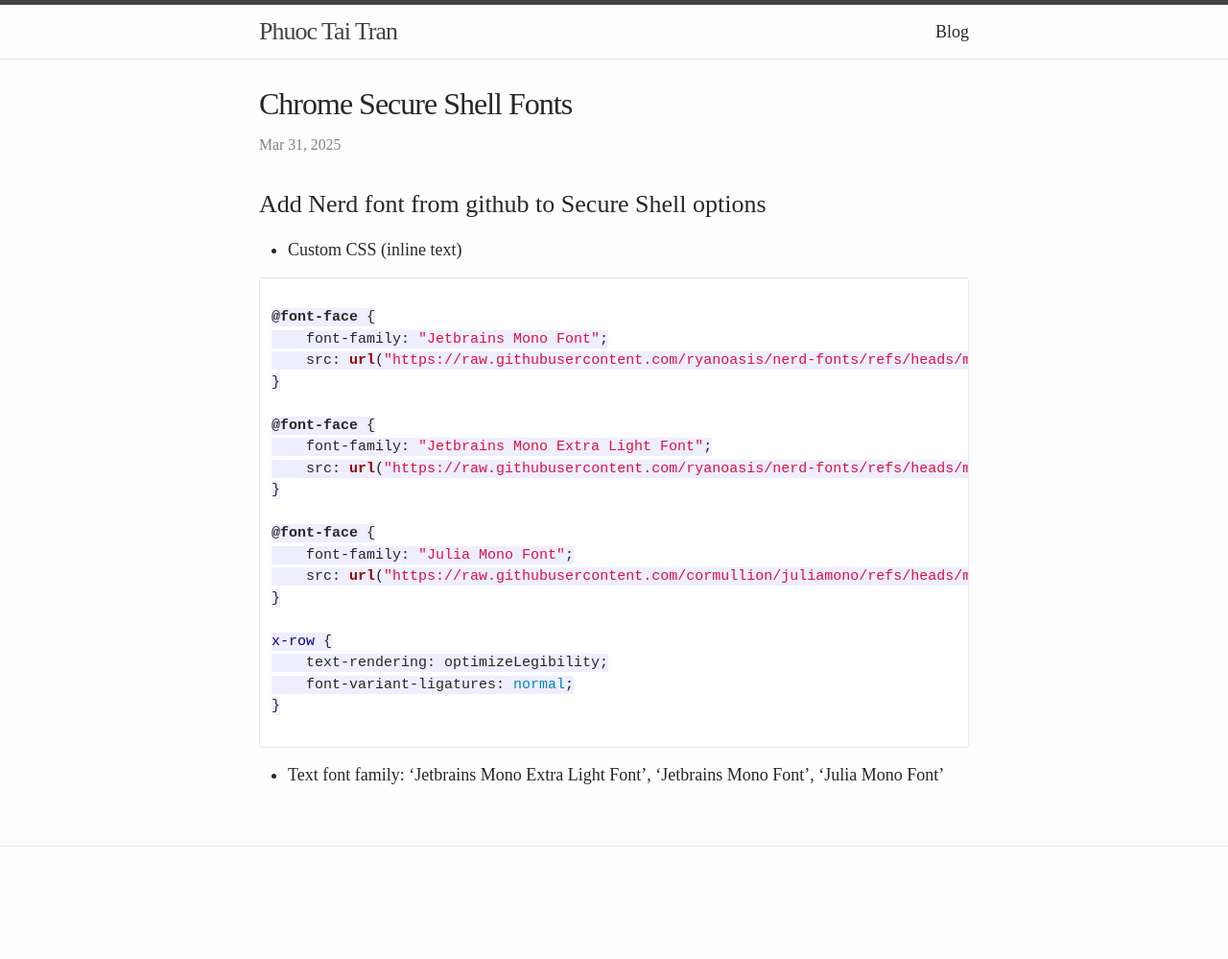
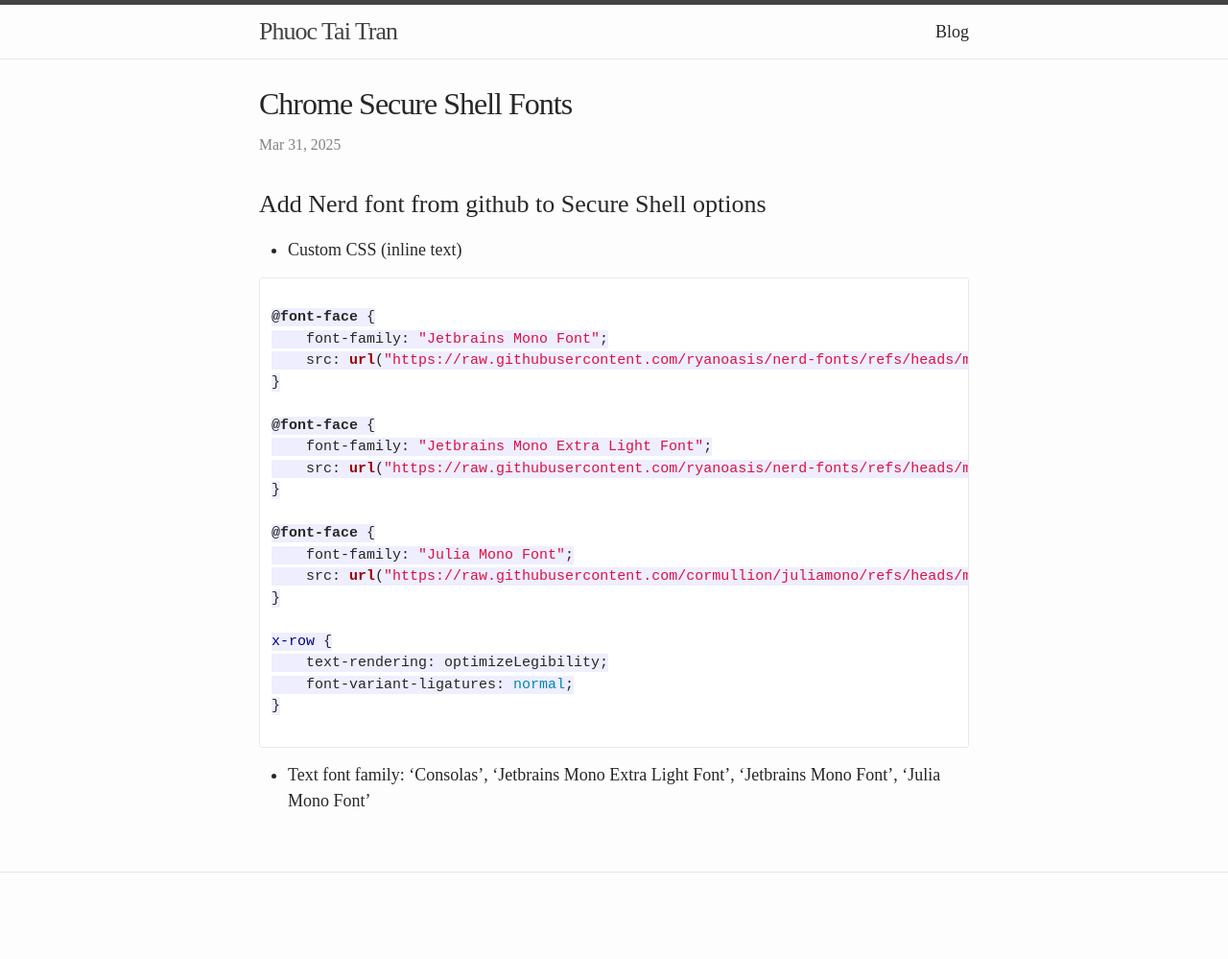
Before and after one commit to jkoz/jkoz.github.io, a Jekyll site: the page built from _posts/2025-03-31-chrome-secure-shell-fonts.md, in a window 1280 px wide. Shown: the whole page at 96% size. Built offline with Jekyll 4.4.1, drawn with Linux system fonts in a browser that asks for light colours; some web fonts are replaced; before the commit the page ends 972 px from its top, so only the background shows below that.

Commit message:
roll back to consolas

````diff
--- a/_posts/2025-03-31-chrome-secure-shell-fonts.md
+++ b/_posts/2025-03-31-chrome-secure-shell-fonts.md
@@ -33,4 +33,4 @@ x-row {
 
 ```
 
-- Text font family:  'Jetbrains Mono Extra Light Font', 'Jetbrains Mono Font', 'Julia Mono Font'
+- Text font family: 'Consolas', 'Jetbrains Mono Extra Light Font', 'Jetbrains Mono Font', 'Julia Mono Font'
````
